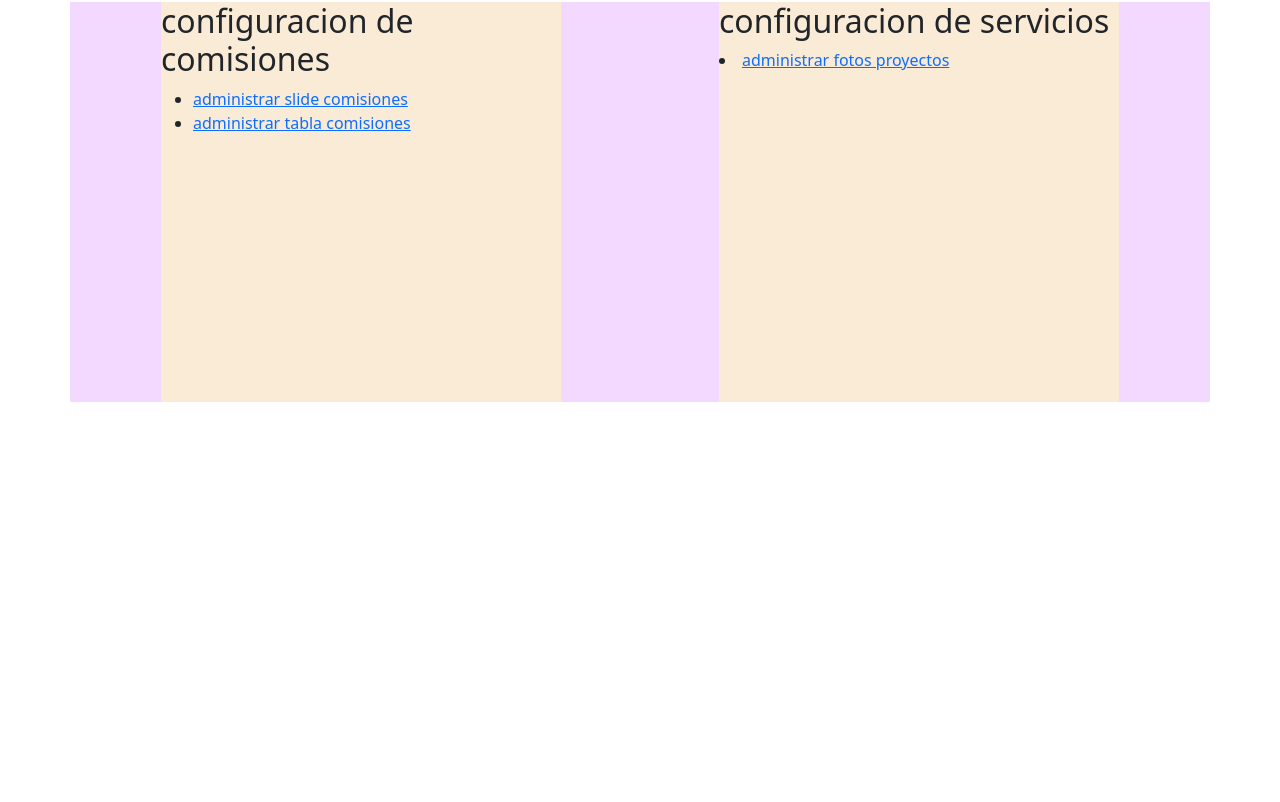
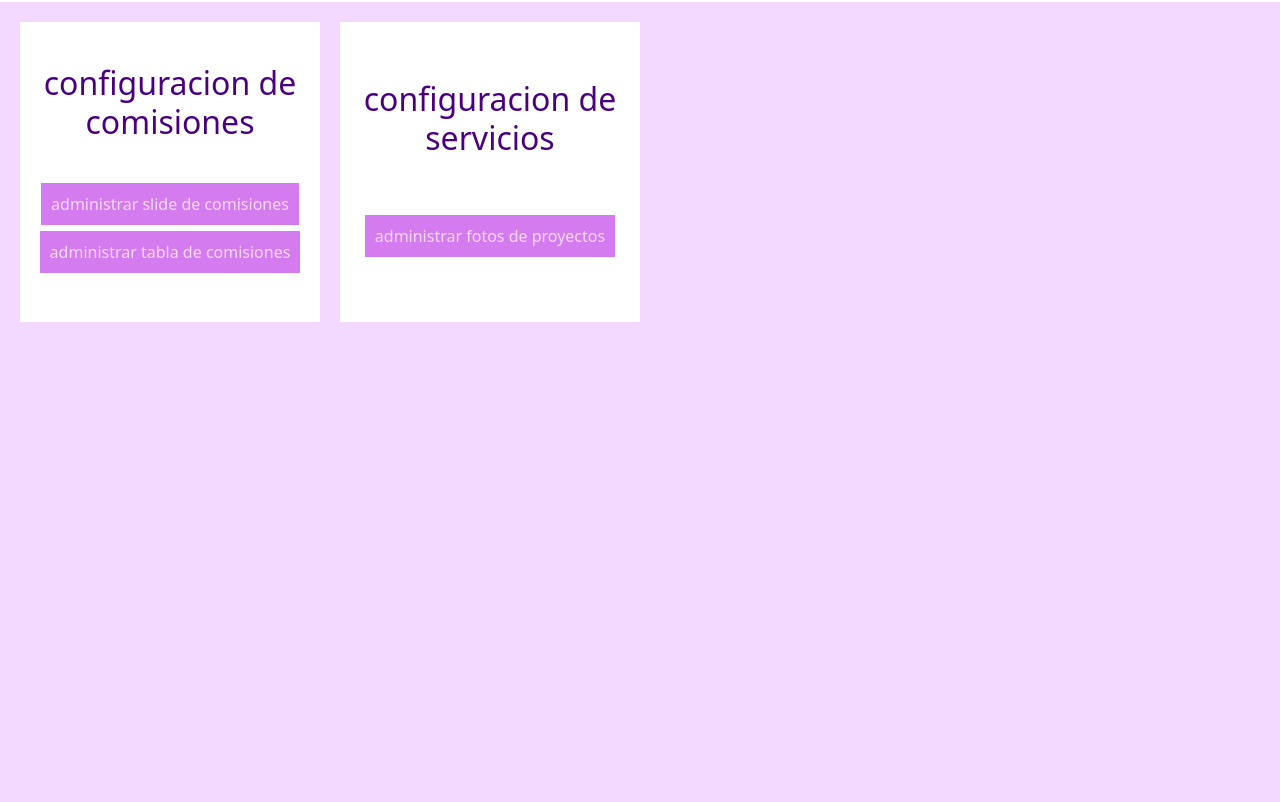
Before and after one commit to Joe-Molina/portafolio-grace-andrea, a PHP site: page /adm_index.php in a window 1280 px wide. Shown: the part 62-864 px from the top of the page. Before the commit the page ends 464 px from the top, so only its background shows below. Run offline with PHP 8.4, Linux system fonts and the light colour scheme; the visitor is signed in with stand-in values (Sample User, id 1); some libraries are stand-ins or nearby versions.

Commit message:
nuevo diseño en en opciones de administrador

```diff
--- a/adm_index.css
+++ b/adm_index.css
@@ -1,18 +1,48 @@
-.adm-container{
+.adminContainer {
+    width: 100%;
+    min-height: 100vh;
+    height: 100%;
     background-color: var(--tabla-comisiones);
     display: flex;
-    justify-content: space-around;
 }
 
-/* apartado de comisiones */
-.adm-comisiones-contanier{
-    width: 400px;
-    height: 400px;
-    background-color: antiquewhite;
+
+
+.adm-comisiones-contanier, .adm-proyectos-container{
+    width: 300px;
+    height: 300px;
+    margin-top: 20px;
+    margin-left: 20px;
+    color: var(--texto-tabla-comisiones);
+    background-color: white;
+    display: flex;
+    flex-direction: column;
+    align-items: center;
+    justify-content: space-evenly;
+    text-align: center  ;
 }
-/* apartadod de proyectos */
-.adm-proyectos-container{
-    width: 400px;
-    height: 400px;
-    background-color: antiquewhite;
+
+.adm-comisiones-contanier ul, .adm-proyectos-container ul{
+padding: 0;
 }
+
+.adm-comisiones-contanier ul li, .adm-proyectos-container ul li {
+    list-style: none;
+
+}
+
+.adm-comisiones-contanier ul li a, .adm-proyectos-container ul li a{
+    text-decoration: none;
+    padding: 10px;
+    background-color: rgb(213, 123, 240);
+    color: var(--tabla-comisiones);
+    transition: .5s;
+
+}
+
+.adm-comisiones-contanier ul li a:hover, .adm-proyectos-container ul li a:hover{
+    text-decoration: none;
+    background-color: rgb(225, 165, 243);
+    padding: 10px;
+    color: var(--texto-tabla-comisiones);
+}
--- a/adm_index.php
+++ b/adm_index.php
@@ -1,17 +1,23 @@
 <?php include('sesion.php')?>
 <?php include("cabecera.php");?>
 
-<div class="container adm-container">
+
+<div class="adminContainer">
+
         <div class="adm-comisiones-contanier">
             <h2>configuracion de comisiones</h2>
         <ul>
-        <li><a href="adm_foto_comisiones.php">administrar slide comisiones</a></li>
-        <li><a href="adm_tabla_comisiones.php">administrar tabla comisiones</a></li>
+            <li><a href="adm_foto_comisiones.php">administrar slide de comisiones</a></li>
+            <br>
+            <li><a href="adm_tabla_comisiones.php">administrar tabla de comisiones</a></li>
         </ul>
         </div>
+
         <div class="adm-proyectos-container">
             <h2>configuracion de servicios</h2>
-        <li><a href="adm_foto_servicios.php">administrar fotos proyectos</a></li>
+        <ul>
+            <li><a href="adm_foto_proyectos.php">administrar fotos de proyectos</a></li>
         </ul>
         </div>
+
 </div>
```
Also changed, not shown: adm_foto_proyectos.php (renamed from adm_foto_servicios.php). Lines whose indentation alone changed are shown as unchanged.
